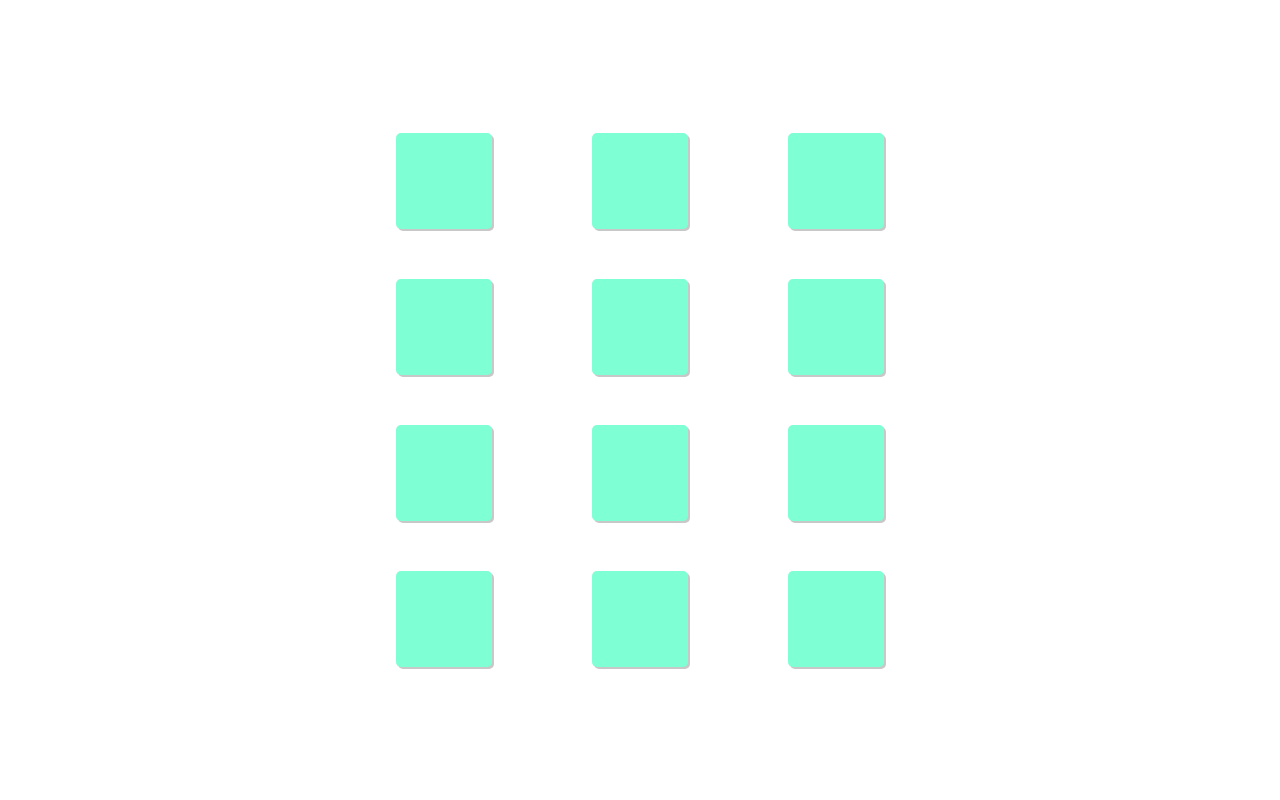
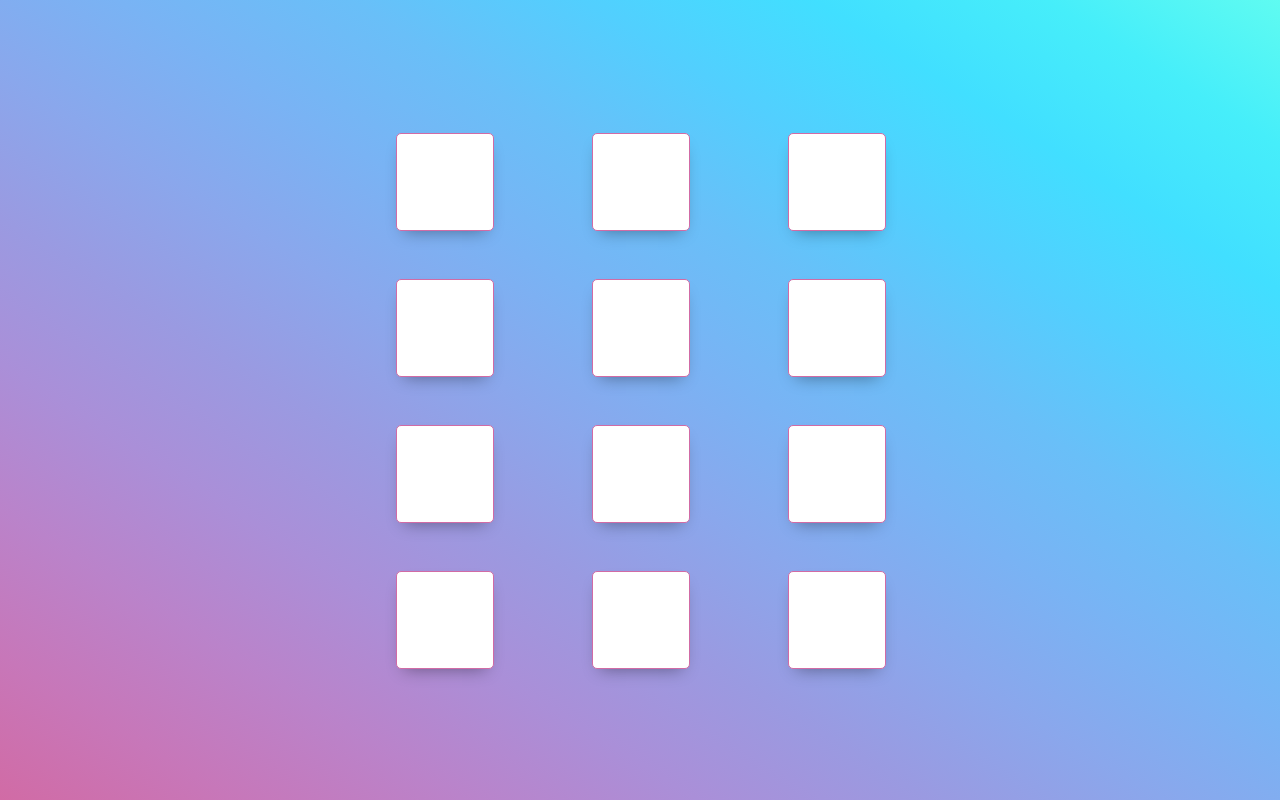
Before and after one commit to Fraank98/johannes-problems, a React (Create React App) app in the folder problem-2/: page / in a window 1280 px wide. Built offline with nearby package versions, Linux system fonts and the light colour scheme.

Commit message:
style updated

```diff
--- a/problem-2/src/App.css
+++ b/problem-2/src/App.css
@@ -3,7 +3,7 @@ body{
   justify-content: center;
   align-items: center;
   height: 100vh;
-}
+  background-image: linear-gradient(to right top, #d16ba5, #c777b9, #ba83ca, #aa8fd8, #9a9ae1, #8aa7ec, #79b3f4, #69bff8, #52cffe, #41dfff, #46eefa, #5ffbf1);}
 
 .container{
   display: grid;
@@ -18,12 +18,68 @@ body{
   gap: 10px;
   height: 6em;
   width: 6em;
-  border-radius: 5px;
-  box-shadow: 2px 2px #c8c8c8;
+  cursor: pointer;
 }
 
-.back{
-  background-color: aquamarine !important;
+.card .front{
+  height: 6em;
+  width: 6em;
+  border-radius: 5px;
+  box-shadow: 0 8px 16px -8px rgba(0,0,0,0.4);
+  transform : rotateY(90deg) ;
+  transition : all ease-in 0.2s ;
+  position : absolute ;
+}
+
+.show .front {
+  transform: rotateY(0deg) ;
+  transition-delay : 0.2s ;
+}
+
+.card .back {
+  transition : all ease-in 0.2s ;
+  transition-delay : 0.2s ;
+  height: 6em;
+  width: 6em;
+  background-color: white !important;
+  border-radius: 5px;
+  box-shadow: 0 8px 16px -8px rgba(0,0,0,0.4);
+  border: 1px solid #d16ba5;
+}
+
+.show .back {
+  transform: rotateY(90deg);
+  transition-delay: 0s;
+}
+
+.card .selected {
+  height: 6em;
+  width: 6em;
+  border-radius: 5px;
+  box-shadow: 0px 0px 15px 5px white;
+  transform : rotateY(90deg) ;
+  transition : all ease-in 0.2s ;
+  position : absolute ;
+}
+
+.show .selected {
+  transform: rotateY(0deg) ;
+  transition-delay : 0.2s ;
+}
+
+.card .wrong {
+  height: 6em;
+  width: 6em;
+  border-radius: 5px;
+  box-shadow: 0px 0px 15px 5px rgb(255, 0, 0);
+  transform : rotateY(90deg) ;
+  transition : all ease-in 0.2s ;
+  position : absolute ;
+}
+
+.show .wrong {
+  transform: rotateY(0deg) ;
+  transition-delay : 0.2s ;
 }
 
 @media screen and (max-width: 720px) {
--- a/problem-2/src/App.js
+++ b/problem-2/src/App.js
@@ -7,8 +7,9 @@ function App() {
   const [cards, setCards] = useState([]);
   const [first, setFirst] = useState(null);
   const [second, setSecond] = useState(null);
-  const [firstShow, setFirstShow] = useState(true);
+  const [firstShow, setFirstShow] = useState(false);
   const [count, setCount] = useState(0);
+  const [notAvailable, setNotAvailable] = useState(true);
 
   useEffect(() => {
     const getRandomColor = () => {
@@ -27,7 +28,7 @@ function App() {
   }, [])
 
   const handleChoice = (card) => {
-    if (first && second) {
+    if ((first && second) || notAvailable) {
       return;
     } else if (card !== first) {
       first ? setSecond(card) : setFirst(card);
@@ -38,7 +39,6 @@ function App() {
     if (first && second) {
       if (first.color === second.color) {
         setCount(count + 1);
-        console.log(count);
         if (count === ((cards.length / 2) - 1)) {
           setTimeout(() => { window.alert("GOOD!") }, 350);
         }
@@ -62,7 +62,11 @@ function App() {
 
   useEffect(() => {
     setTimeout(() => {
-      setFirstShow(false);
+      setFirstShow(true);
+      setTimeout(() => {
+        setFirstShow(false);
+        setNotAvailable(false);
+      }, 2000);
     }, 2000);
   }, []);
 
@@ -72,7 +76,7 @@ function App() {
       {
         cards.map((card) => {
           return (
-            <Card card={card} key={card.id} handleChoice={handleChoice} show={card === first || card === second || card.state} firstShow={firstShow} />
+            <Card card={card} key={card.id} handleChoice={handleChoice} show={card === first || card === second || card.state} firstShow={firstShow} wrong={ (first && second) && (first.color !== second.color) && (card.state === false)}/>
           )
         })
       }
--- a/problem-2/src/components/card.js
+++ b/problem-2/src/components/card.js
@@ -1,6 +1,6 @@
-import React, { useContext, useEffect, useState } from 'react'
+import React, { useEffect, useState } from 'react'
 
-function Card({ card, handleChoice, show, firstShow }) {
+function Card({ card, handleChoice, show, firstShow, wrong }) {
 
   const selectCard = () => {
     handleChoice(card);
@@ -8,7 +8,12 @@ function Card({ card, handleChoice, show, firstShow }) {
 
   return (
     <>
-      <div className={(show || firstShow) ? 'card' : 'card back'} style={{ backgroundColor: card.color }} onClick={selectCard}></div>
+      <div className="card" onClick={selectCard}>
+        <div className={(show || firstShow) ? 'show' : ''}>
+          <div className={(show ? (wrong ? 'wrong' : 'selected') :'front') } style={{ backgroundColor: card.color }}></div>
+          <div className='back'></div>
+        </div>
+      </div>
     </>
 
   )
```
